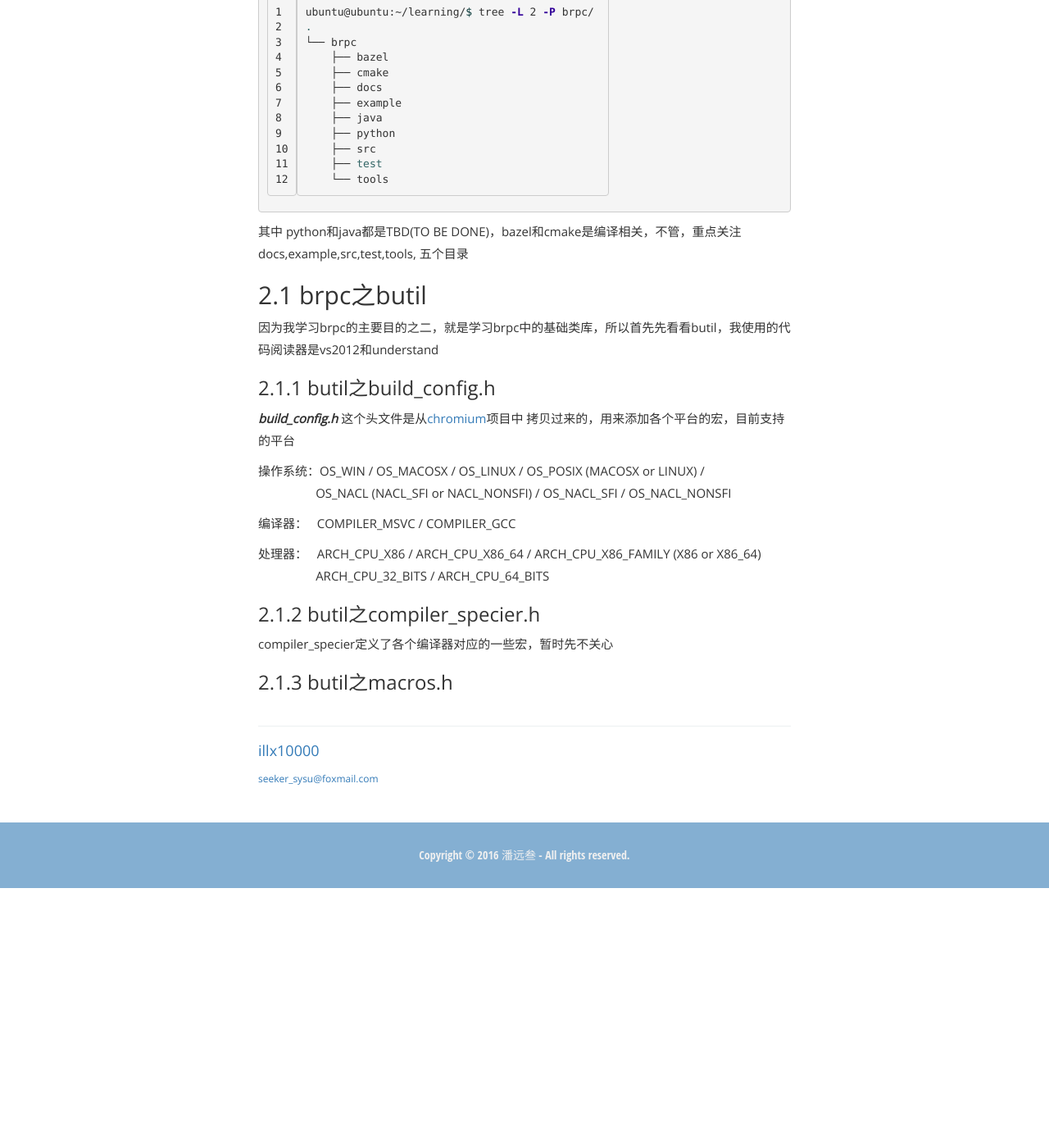
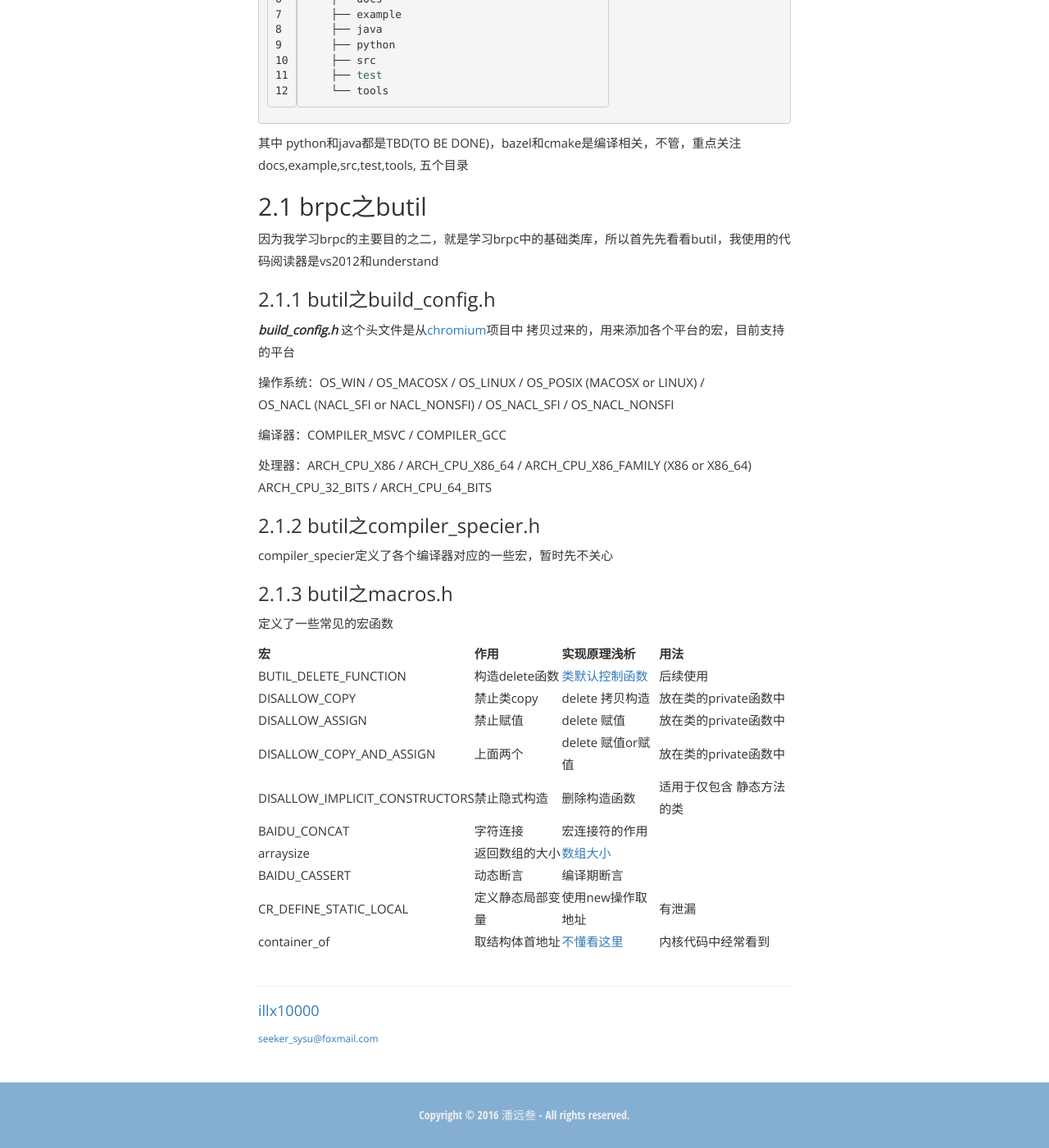
Before and after one commit to illx10000/illx10000.github.io, a Jekyll site: the page built from _posts/2018-12-22-3.md, in a window 1280 px wide and 1400 px high, scrolled down 1754 px. Shown: the whole window at 82% size. Built offline with Jekyll 4.4.1, drawn with Linux system fonts in a browser that asks for light colours; before the commit the page ends 2837 px from its top, so only the background shows below that; some of the changed text lies outside the part shown.

Commit message:
Update 2018-12-22-3.md

```diff
--- a/_posts/2018-12-22-3.md
+++ b/_posts/2018-12-22-3.md
@@ -92,17 +83,33 @@ ubuntu@ubuntu:~/learning/$ tree -L 2 -P brpc/
 因为我学习brpc的主要目的之二，就是学习brpc中的基础类库，所以首先先看看butil，我使用的代码阅读器是vs2012和understand
 
 ### 2.1.1 butil之build_config.h
+
 ***build_config.h*** 这个头文件是从[chromium](https://github.com/chromium/chromium)项目中 拷贝过来的，用来添加各个平台的宏，目前支持的平台
 
 操作系统：OS_WIN / OS_MACOSX / OS_LINUX / OS_POSIX (MACOSX or LINUX) /
-&nbsp;&nbsp;&nbsp;&nbsp;&nbsp;&nbsp;&nbsp;&nbsp;&nbsp;&nbsp;&nbsp;&nbsp;&nbsp;&nbsp;&nbsp;&nbsp;&nbsp;&nbsp;OS_NACL (NACL_SFI or NACL_NONSFI) / OS_NACL_SFI / OS_NACL_NONSFI
+OS_NACL (NACL_SFI or NACL_NONSFI) / OS_NACL_SFI / OS_NACL_NONSFI
 
-编译器：&nbsp;&nbsp;&nbsp;COMPILER_MSVC / COMPILER_GCC
+编译器：COMPILER_MSVC / COMPILER_GCC
 
-处理器：&nbsp;&nbsp;&nbsp;ARCH_CPU_X86 / ARCH_CPU_X86_64 / ARCH_CPU_X86_FAMILY (X86 or X86_64)
-&nbsp;&nbsp;&nbsp;&nbsp;&nbsp;&nbsp;&nbsp;&nbsp;&nbsp;&nbsp;&nbsp;&nbsp;&nbsp;&nbsp;&nbsp;&nbsp;&nbsp;&nbsp;ARCH_CPU_32_BITS / ARCH_CPU_64_BITS
+处理器：ARCH_CPU_X86 / ARCH_CPU_X86_64 / ARCH_CPU_X86_FAMILY (X86 or X86_64)
+ARCH_CPU_32_BITS / ARCH_CPU_64_BITS
 
 ### 2.1.2 butil之compiler_specier.h
 compiler_specier定义了各个编译器对应的一些宏，暂时先不关心
 
 ### 2.1.3 butil之macros.h
+定义了一些常见的宏函数
+
+
+| 宏 | 作用 | 实现原理浅析 | 用法 |
+| ------ | ------ | ------ | ------ |
+|BUTIL_DELETE_FUNCTION | 构造delete函数 | [类默认控制函数](https://www.cnblogs.com/lsgxeva/p/7787438.html) | 后续使用 |
+| DISALLOW_COPY | 禁止类copy | delete 拷贝构造  | 放在类的private函数中 |
+| DISALLOW_ASSIGN | 禁止赋值 | delete 赋值  | 放在类的private函数中 |
+| DISALLOW_COPY_AND_ASSIGN | 上面两个 | delete 赋值or赋值  | 放在类的private函数中 |
+| DISALLOW_IMPLICIT_CONSTRUCTORS | 禁止隐式构造 | 删除构造函数 | 适用于仅包含 静态方法的类 |
+| BAIDU_CONCAT | 字符连接 | 宏连接符的作用 |  |
+| arraysize | 返回数组的大小 | [数组大小](https://www.cnblogs.com/tekkaman/p/3268518.html)|  |
+| BAIDU_CASSERT | 动态断言 | 编译期断言 |  |
+| CR_DEFINE_STATIC_LOCAL | 定义静态局部变量 | 使用new操作取地址 | 有泄漏 |
+| container_of | 取结构体首地址 | [不懂看这里](https://blog.csdn.net/s2603898260/article/details/79371024)| 内核代码中经常看到 |
```
Also changed, not shown: other parts of _posts/2018-12-22-3.md (+1 -10 lines).
